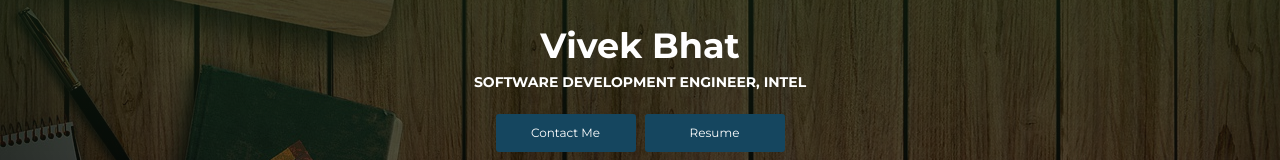
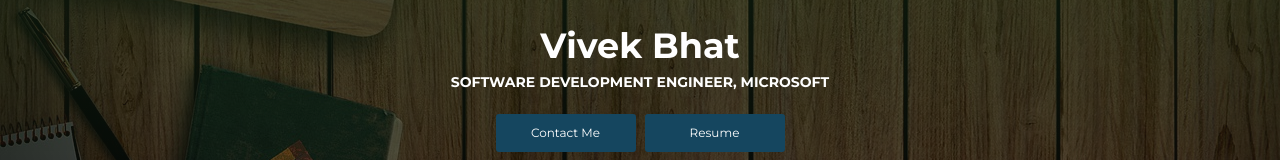
Before and after one commit to VivekBhat/website-v2, an Angular app: page / in a window 1280 px wide. Shown: the part 288-448 px from the top of the page. Built offline with nearby package versions, Linux system fonts and the light colour scheme; some icons are missing; what ngx-markdown, ngx-spinner would draw is missing.

Commit message:
works at MS

```diff
--- a/src/app/profile/intro/intro.component.html
+++ b/src/app/profile/intro/intro.component.html
@@ -12,7 +12,7 @@
             </a>
           </div>
           <div class="h2 title">Vivek Bhat</div>
-          <p class="category text-white">Software Development Engineer, Intel</p>
+          <p class="category text-white">Software Development Engineer, Microsoft</p>
           <a class="btn btn-primary smooth-scroll mr-2" (click)="onClick('contact')" data-aos="zoom-in"
              data-aos-anchor="data-aos-anchor">Contact Me</a>
           <a class="btn btn-primary"
```
